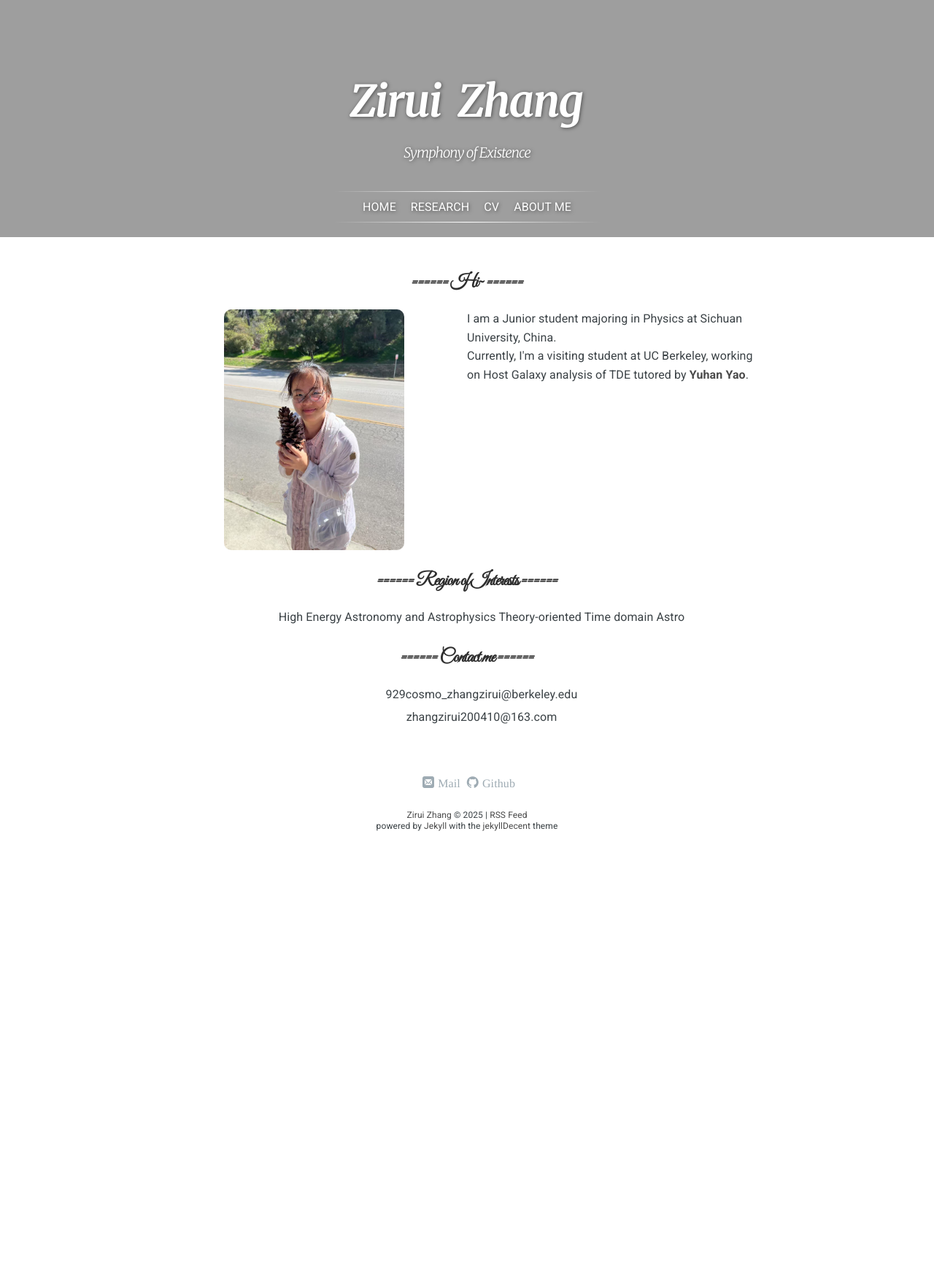
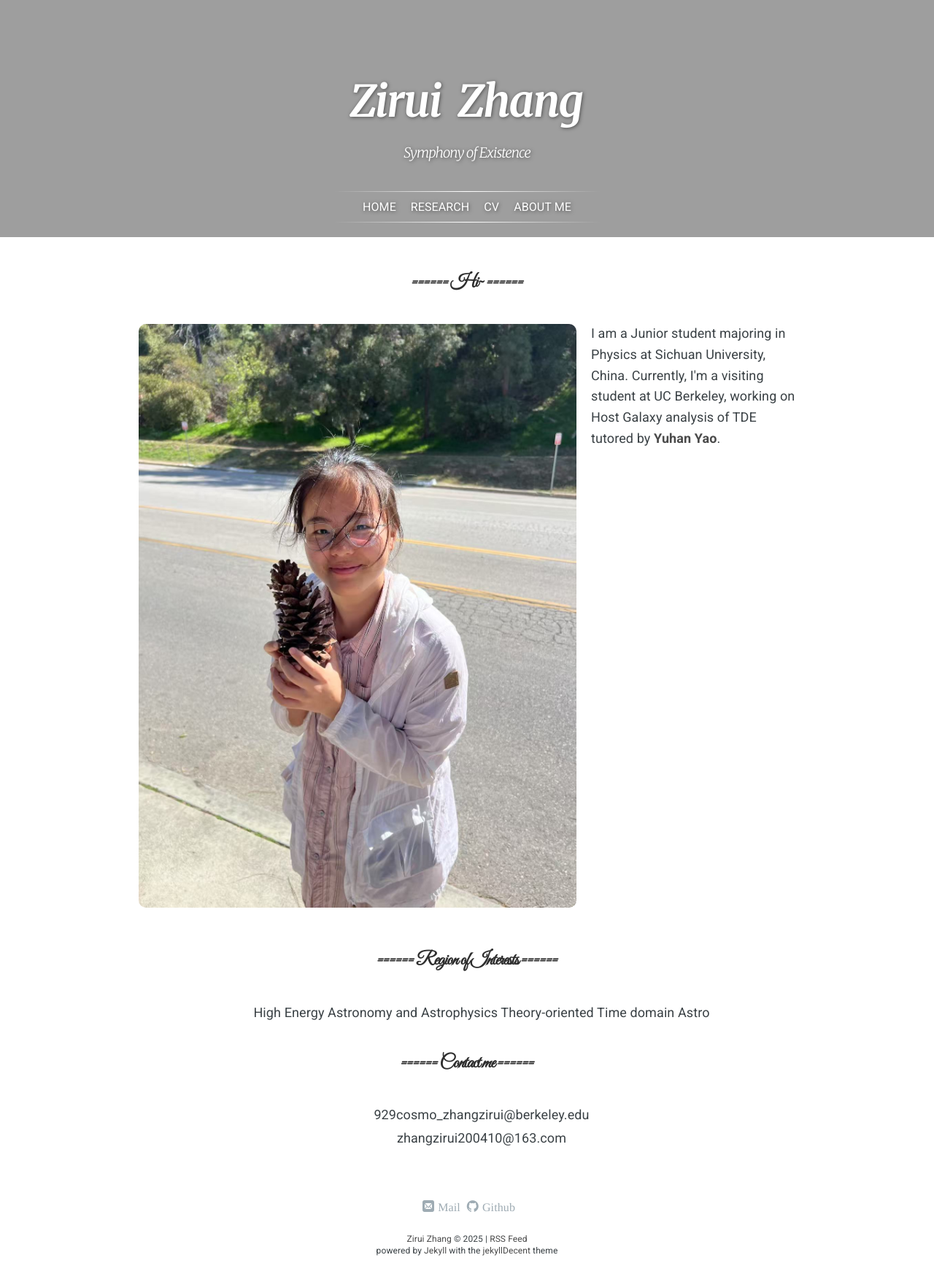
Before and after one commit to ZAKIRAM0/ZAKIRAM0.github.io, a Jekyll site: the page built from index.html, in a window 1280 px wide. Shown: the whole page at 73% size. Built offline with Jekyll 4.4.1, drawn with Linux system fonts in a browser that asks for light colours; nearby versions of some CDN libraries; some web fonts are replaced; library files that are not in the unit come from our copies; a script that is not in the unit is left out; comment, search, counter and statistics services are not loaded; before the commit the page ends 1161 px from its top, so only the background shows below that.

Commit message:
Update index.html

```diff
--- a/index.html
+++ b/index.html
@@ -2,62 +2,86 @@
 layout: default
 ---
 
-<!--
-<div class=Intro>
-    <p style = "text-align:justify">
-
-    </p>
-</div>
--->
-<!--</br>
-
--->
 <!DOCTYPE html>
 <html lang="en">
 <head>
-    <meta charset="UTF-8">
-    <meta name="viewport" content="width=device-width, initial-scale=1.0">
-    <link href="https://fonts.googleapis.com/css2?family=Great+Vibes&display=swap" rel="stylesheet">
-    <link href="https://fonts.googleapis.com/css2?family=Roboto:wght@400;700&display=swap" rel="stylesheet">
+  <meta charset="UTF-8" />
+  <meta name="viewport" content="width=device-width, initial-scale=1.0"/>
+  <link
+    href="https://fonts.googleapis.com/css2?family=Great+Vibes&display=swap"
+    rel="stylesheet"
+  />
+  <link
+    href="https://fonts.googleapis.com/css2?family=Roboto:wght@400;700&display=swap"
+    rel="stylesheet"
+  />
   <title>HomePage</title>
+
   <style>
     body {
       font-family: 'Roboto', sans-serif;
     }
-
     h2 {
       font-family: 'Great Vibes', cursive;
       font-weight: 700;
+      /* center every H2 */
+      text-align: center;
+      margin: 40px 0;
     }
 
-        .content {
-            font-family: 'Roboto', sans-serif;
-            font-size: 16px;
+    /* flex row for your intro */
+    .intro-row {
+      display: flex;
+      justify-content: flex-start;   /* stick items to left */
+      align-items: flex-start;
+      gap: 20px;
+      max-width: 900px;               /* widen the container */
+      margin: 0 auto 60px;            /* center container on page */
+      padding: 0 20px;
+    }
+
+    /* make the image fill its cell up to a big max width */
+    .profile-photo {
+      flex: 0 0 auto;                 /* do not stretch */
+      width: 100%;
+      max-width: 600px;               /* ↑ bump this up for a bigger picture */
+      height: auto;
+      border-radius: 10px;
+    }
+
+    /* text sits to the right and fills remaining space */
+    .profile-text {
+      flex: 1;
+      text-align: left;
+      line-height: 1.6;
     }
   </style>
 </head>
-<div class="mat-elevation-z3" style="text-align:center;">
-</div>
 
+<body>
+
+  <!-- Hi heading stays centered -->
   <h2>====== Hi~ ======</h2>
 
+  <!-- Flex container: photo on left, text on right -->
+  <div class="intro-row">
+    <img
+      class="profile-photo"
+      src="{{ '/assets/page/Me.jpeg' | absolute_url }}"
+      alt="Personal Image"
+    />
 
-<div class="content" style="display: flex; justify-content: space-around; align-items: flex-start; margin: 20px auto; max-width: 800px; gap: 20px;">
-
-    <div style="flex: 1; display: flex; justify-content: center; text-align: center;">
-        <img src="{{ '/assets/page/Me.jpeg' | absolute_url }}"
-             style="width: 65%; max-width: 550px; height: auto; border-radius: 10px; margin-bottom: 10px;"
-             alt="Personal Image" />
-    </div>
-
-    <div style="flex: 2; max-width: 400px; text-align: left; line-height: 1.6;">
-        <p style="margin: 0;">
-            I am a Junior student majoring in Physics at Sichuan University, China.<br>
-            Currently, I'm a visiting student at UC Berkeley, working on Host Galaxy analysis of TDE tutored by
+    <div class="profile-text">
+      <p>
+        I am a Junior student majoring in Physics at Sichuan University, China.
+        Currently, I'm a visiting student at UC Berkeley, working on Host Galaxy
+        analysis of TDE tutored by
         <b><a href="https://yaoyuhan.github.io/">Yuhan Yao</a></b>.
       </p>
     </div>
   </div>
+
+
 <div class="mat-elevation-z3" style = "text-align:center;">
     </div>
        <h2>======  Region of Interests  ======</h2>
```
Lines whose indentation alone changed are shown as unchanged.
